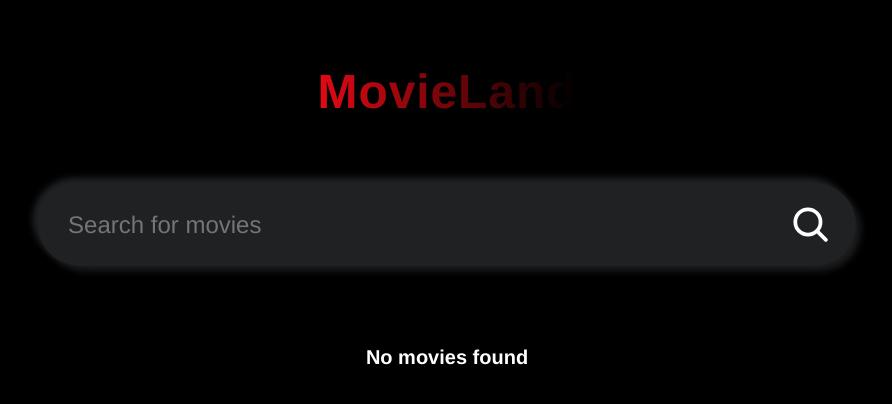
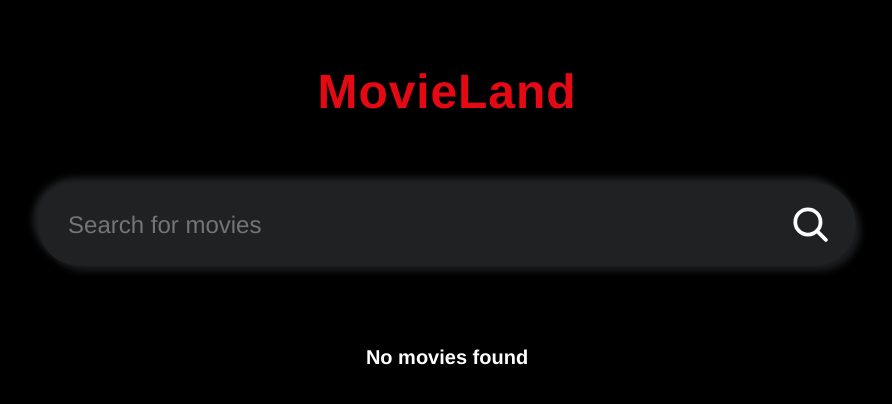
Before and after one commit to uchennaofodile/movie-land, a React (Create React App) app: page / in a window 1280 px wide. Shown: the top 404 px of the page, without its empty margins (193-1085 px from the left). Built offline with nearby package versions, Linux system fonts and the light colour scheme.

Commit message:
Update App.css

```diff
--- a/src/App.css
+++ b/src/App.css
@@ -29,15 +29,16 @@ body {
 
 h1 {
   font-size: 3rem;
+  color: rgba(229,9,20,255);
   letter-spacing: 0.9px;
-  background: linear-gradient(
+  /*background: linear-gradient(
     90deg, /*old rgba(249,211,1)*/
-    rgba(229,9,20,255) 0%,
+    /*rgba(229,9,20,255) 0%,
     rgba(249, 211, 180, 0) 100%
-  );
+  );*/
   background-clip: text;
   -webkit-background-clip: text;
-  -webkit-text-fill-color: transparent;
+  /*-webkit-text-fill-color: transparent;*/
   width: fit-content;
 }
 
```
